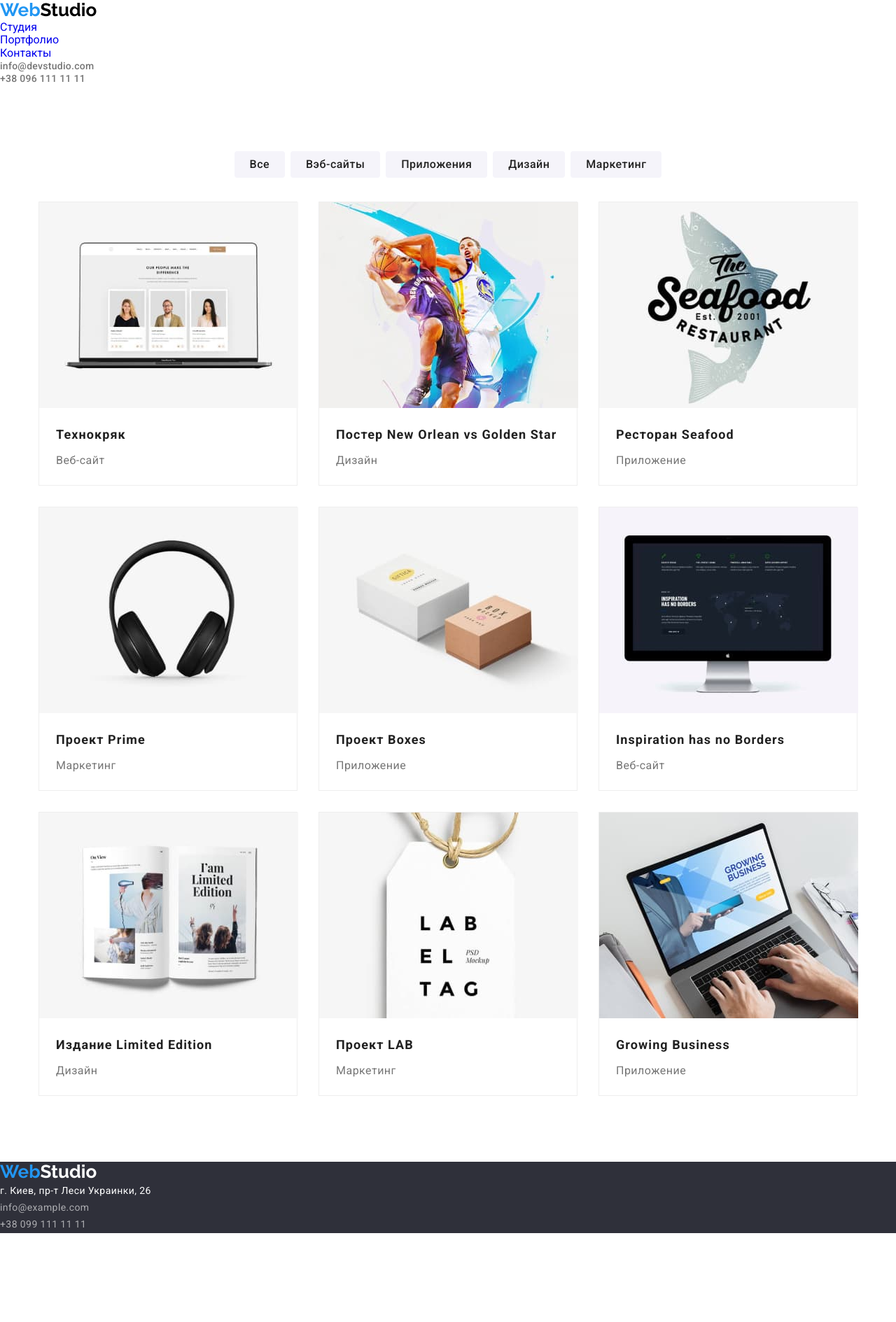
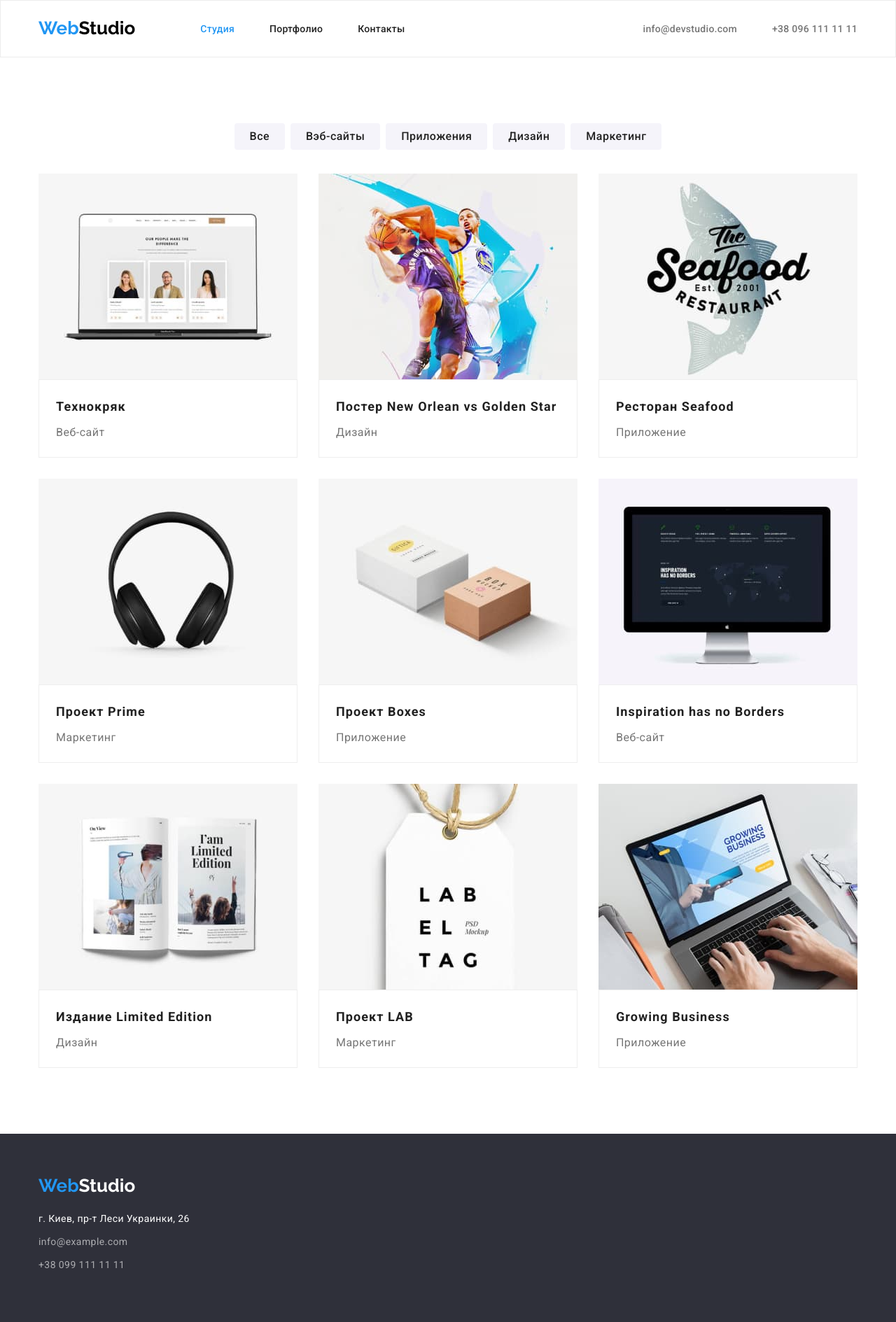
Before and after one commit to AnastasiiaSteblyna/goit-markup-hw-03, a plain HTML site: page portfolio.html in a window 1280 px wide. Shown: the whole page at 70% size. Before the commit the page ends 1762 px from the top, so only its background shows below. Drawn offline with nearby package versions, Linux system fonts and the light colour scheme.

Commit message:
hw3-done?

```diff
--- a/portfolio.html
+++ b/portfolio.html
@@ -21,27 +21,33 @@
     />
   </head>
   <body class="portfolio-body">
-    <header class="header">
+    <header>
       <!-- Навигация -->
-      <nav>
-        <a class="logo" href="/">Web<span class="logo-top">Studio</span> </a>
-        <ul class="navlists">
+      <div class="container header-container">
+        <nav class="nav">
+          <a class="logo-header" href="/">Web<span class="logo-top">Studio</span></a>
+          <ul class="nav-list">
             <li>
-            <a class="nav-list" href="index.html">Студия</a>
+              <a class="current-nav-item" href="index.html">Студия</a>
             </li>
             <li>
-            <a class="current-nav-list" href="portfolio.html">Портфолио</a>
+              <a class="nav-item" href="portfolio.html">Портфолио</a>
             </li>
             <li>
-            <a class="nav-list" href="/">Контакты</a>
+              <a class="nav-item" href="/">Контакты</a>
             </li>
           </ul>
         </nav>
         <!-- Контакты -->
-      <ul>
-        <li><a class="contacts-top" href="mailto:info@devstudio.com">info@devstudio.com </a></li>
+        <ul class="contacts-top-list">
+          <li>
+            <a class="contacts-top mail-top" href="mailto:info@devstudio.com"
+              >info@devstudio.com
+            </a>
+          </li>
           <li><a class="contacts-top" href="tel:+380961111111">+38 096 111 11 11</a></li>
         </ul>
+      </div>
     </header>
     <main>
       <section>
@@ -59,64 +65,82 @@
             <li class="box">
               <a href="">
                 <img src="./images/technocryak.jpg" alt="Технокряк" width="370" />
+                <div class="box-border">
                   <h3 class="box-title">Технокряк</h3>
                   <p class="box-text">Веб-сайт</p>
+                </div>
               </a>
             </li>
             <li class="box">
               <a href="">
                 <img src="./images/neworlean.jpg" alt="New Orlean vs Golden Star" width="370" />
+                <div class="box-border">
                   <h3 class="box-title">Постер New Orlean vs Golden Star</h3>
                   <p class="box-text">Дизайн</p>
+                </div>
               </a>
             </li>
             <li class="box">
               <a href="">
                 <img src="./images/seafood.jpg" alt="Seafood" width="370" />
+                <div class="box-border">
                   <h3 class="box-title">Ресторан Seafood</h3>
                   <p class="box-text">Приложение</p>
+                </div>
               </a>
             </li>
             <li class="box">
               <a href="">
                 <img src="./images/prime.jpg" alt="Prime" width="370" />
+                <div class="box-border">
                   <h3 class="box-title">Проект Prime</h3>
                   <p class="box-text">Маркетинг</p>
+                </div>
               </a>
             </li>
             <li class="box">
               <a href="">
                 <img src="./images/boxes.jpg" alt="Boxes" width="370" />
+                <div class="box-border">
                   <h3 class="box-title">Проект Boxes</h3>
                   <p class="box-text">Приложение</p>
+                </div>
               </a>
             </li>
             <li class="box">
               <a href="">
                 <img src="./images/inspiration.jpg" alt="Inspiration" width="370" />
+                <div class="box-border">
                   <h3 class="box-title">Inspiration has no Borders</h3>
                   <p class="box-text">Веб-сайт</p>
+                </div>
               </a>
             </li>
             <li class="box">
               <a href="">
                 <img src="./images/limitededition.jpg" alt="limited edition" width="370" />
+                <div class="box-border">
                   <h3 class="box-title">Издание Limited Edition</h3>
                   <p class="box-text">Дизайн</p>
+                </div>
               </a>
             </li>
             <li class="box">
               <a href="">
                 <img src="./images/lab.jpg" alt="LAB" width="370" />
+                <div class="box-border">
                   <h3 class="box-title">Проект LAB</h3>
                   <p class="box-text">Маркетинг</p>
+                </div>
               </a>
             </li>
             <li class="box">
               <a href="">
                 <img src="./images/growingbusiness.jpg" alt="Growing business" width="370" />
+                <div class="box-border">
                   <h3 class="box-title">Growing Business</h3>
                   <p class="box-text">Приложение</p>
+                </div>
               </a>
             </li>
           </ul>
@@ -125,16 +149,18 @@
     </main>
 
     <footer class="footer">
+      <div class="container footer-container">
         <!-- Лого компании -->
-      <a class="logo" href="/">Web<span class="logo-foot">Studio</span> </a>
+        <a class="logo logo-footer" href="/">Web<span class="logo-foot">Studio</span> </a>
         <!-- Адреса компании -->
         <address>
-        <ul>
+          <ul class="adress-list-footer">
             <li><a class="address-foot" href="/">г. Киев, пр-т Леси Украинки, 26</a></li>
             <li><a class="contacts-foot" href="mailto:info@example.com">info@example.com</a></li>
             <li><a class="contacts-foot" href="tel:+380991111111">+38 099 111 11 11</a></li>
           </ul>
         </address>
+      </div>
     </footer>
   </body>
 </html>
--- a/styles.css/style.css
+++ b/styles.css/style.css
@@ -23,8 +23,8 @@ li {
   list-style: none;
 }
 
-.nav-li:hover,
-.nav-li:focus,
+.nav-item:hover,
+.nav-iten:focus,
 .contacts-top:hover,
 .contacts-top:focus,
 .contacts-foot:hover,
@@ -48,6 +48,7 @@ li {
 
 img {
   display: block;
+  max-width: 100%;
 }
 
 .container {
@@ -58,21 +59,26 @@ img {
 }
 
 /* Header menu */
+header {
+  border: 1px solid #ececec;
+}
 
-.nav-container {
+.header-container {
   padding-top: 25px;
   padding-bottom: 25px;
-
   display: flex;
+  align-items: center;
 }
 
 .nav {
   display: flex;
 }
+
 /* Logo */
 
-.logo {
+.logo-header {
   display: inline-block;
+  margin-right: 93px;
 
   color: var(--accent-color);
   font-family: 'Raleway';
@@ -91,9 +97,14 @@ img {
 
 .nav-list {
   display: flex;
+  align-items: center;
 }
 
-.nav-li {
+.nav-list > li:not(:last-child) {
+  margin-right: 50px;
+}
+
+.nav-item {
   color: var(--main-text-color);
   font-weight: 500;
   font-size: 14px;
@@ -101,7 +112,7 @@ img {
   letter-spacing: 0.02em;
 }
 
-.current-nav-li {
+.current-nav-item {
   color: var(--accent-color);
   font-weight: 500;
   font-size: 14px;
@@ -122,6 +133,10 @@ img {
   letter-spacing: 0.02em;
 }
 
+.mail-top {
+  margin-right: 50px;
+}
+
 /* Main content WebStudio*/
 
 /* Hat */
@@ -133,11 +148,15 @@ img {
 .hat-container {
   padding-top: 200px;
   padding-bottom: 200px;
+  display: flex;
+  flex-direction: column;
+  align-items: center;
 }
 
 .hat-title {
   display: inline-block;
   margin-bottom: 30px;
+  max-width: 696px;
 
   color: var(--main-bg-color);
   font-weight: 900;
@@ -181,10 +200,25 @@ img {
 }
 
 .hidden-title {
-  color: transparent;
+  visibility: hidden;
+}
+
+.description-list {
+  display: flex;
+  align-items: center;
+}
+
+.description-item {
+  max-width: 270px;
+}
+
+.description-item:not(:last-child) {
+  margin-right: 30px;
 }
 
 .description-title {
+  margin-bottom: 10px;
+
   color: var(--main-text-color);
   font-weight: 700;
   font-size: 14px;
@@ -198,8 +232,6 @@ img {
   font-size: 14px;
   line-height: 1.71;
   letter-spacing: 0.03em;
-}
-.description-box {
 }
 
 /* Examples */
@@ -219,7 +251,14 @@ img {
   letter-spacing: 0.03em;
 }
 
+.example-list {
+  display: flex;
+  flex-wrap: wrap;
+  gap: 30px;
+}
+
 .example {
+  flex-basis: calc((100% - 60px) / 3);
 }
 
 /* Team */
@@ -244,18 +283,25 @@ img {
 }
 
 .team-list {
+  display: flex;
+  flex-wrap: wrap;
+  gap: 30px;
 }
 
 .team-li {
+  flex-basis: calc((100% - 90px) / 4);
+
   background-color: var(--main-bg-color);
   box-shadow: 0px 1px 3px rgba(0, 0, 0, 0.12), 0px 1px 1px rgba(0, 0, 0, 0.14),
     0px 2px 1px rgba(0, 0, 0, 0.2);
   border-radius: 0px 0px 4px 4px;
   width: 270px;
-  height: 368px;
 }
 
 .team-li-name {
+  margin-top: 30px;
+  margin-bottom: 10px;
+
   color: var(--main-text-color);
   font-weight: 500;
   font-size: 16px;
@@ -265,6 +311,8 @@ img {
 }
 
 .team-li-text {
+  margin-bottom: 30px;
+
   color: var(--second-text-color);
   font-size: 16px;
   line-height: 1;
@@ -286,6 +334,11 @@ img {
 .logo-footer {
   display: inline-block;
   margin-bottom: 20px;
+
+  color: var(--accent-color);
+  font-family: 'Raleway';
+  font-weight: 700;
+  font-size: 26px;
 }
 
 .logo-foot {
@@ -303,6 +356,11 @@ img {
   line-height: 1.71;
   letter-spacing: 0.03em;
   font-style: normal;
+}
+
+.adress-list-footer > li {
+  display: block;
+  margin-bottom: 9px;
 }
 
 .address-foot {
@@ -366,22 +424,12 @@ img {
 .boxes-container {
   display: flex;
   flex-wrap: wrap;
+  gap: 30px;
 }
 
 .box {
-  width: 370px;
-  margin-right: 30px;
-  margin-bottom: 30px;
-
-  border: 1px solid #eeeeee;
-}
-
-.box:nth-child(3n) {
-  margin-right: 0;
-}
-
-.box:nth-last-child(-n + 3) {
-  margin-bottom: 0;
+  flex-basis: calc((100% - 60px) / 3);
+  max-width: 370px;
 }
 
 .box-title {
@@ -402,3 +450,7 @@ img {
   line-height: 1.88;
   letter-spacing: 0.03em;
 }
+
+.box-border {
+  border: 1px solid #eeeeee;
+}
```
Also changed, not shown: index.html (+17 -13 lines). Lines whose indentation alone changed are shown as unchanged.
